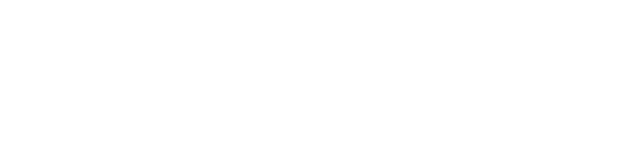
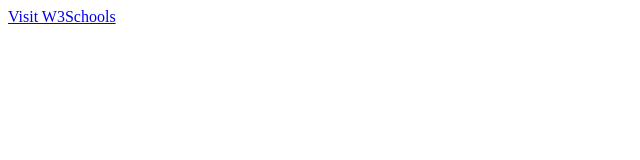
Before and after one commit to rtsolutions-net/gitejemplo, a plain HTML site: page index.html in a window 1280 px wide. Shown: the whole page, without its empty margins (0-640 px from the left). Drawn offline with Linux system fonts and the light colour scheme.

Commit message:
cambio 2

```diff
--- a/index.html
+++ b/index.html
@@ -7,6 +7,7 @@
     <title>Jmcaballero</title>
 </head>
 <body>
+    <a href="https://www.w3schools.com">Visit W3Schools<i class="fa fa-ambulance"></i></a>
 
 </body>
 </html>
```
